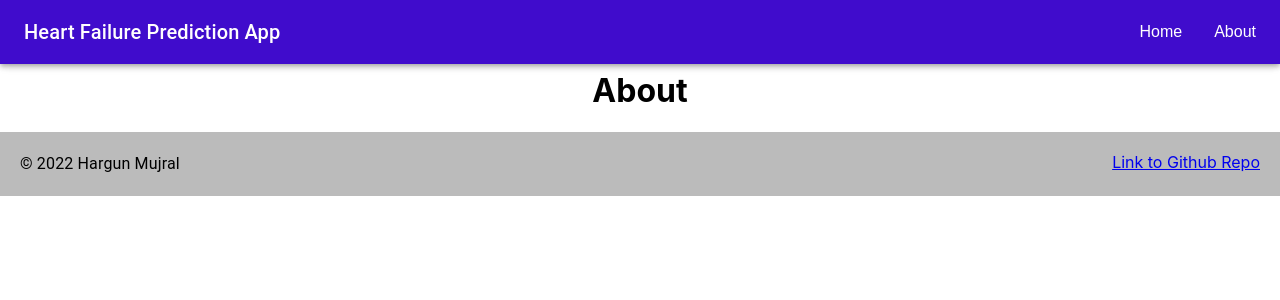
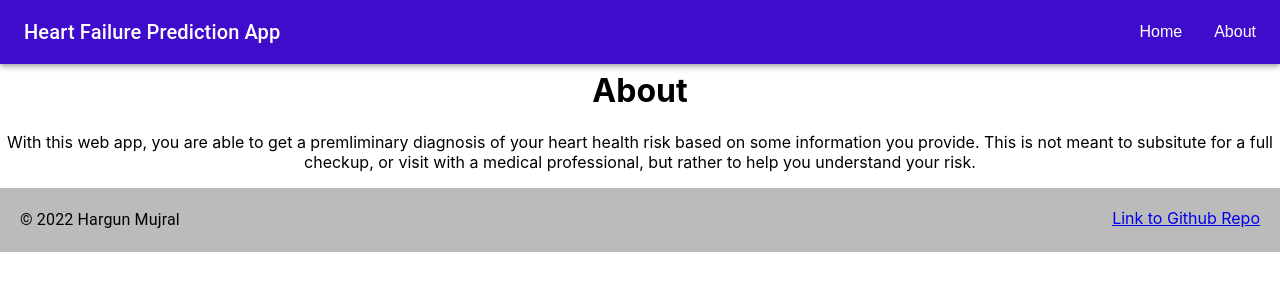
Before and after one commit to hargunmujral/Heart-Failure-Prediction, a React (Create React App) app in the folder frontend/: page /about in a window 1280 px wide. Shown: the top 300 px of the page. Built offline with nearby package versions, Linux system fonts and the light colour scheme.

Commit message:
about page

```diff
--- a/frontend/src/About.js
+++ b/frontend/src/About.js
@@ -6,8 +6,23 @@ function About() {
         <div>
             <HeaderBreak/>
             <h1>About</h1>
+            <div className="about">
+            <div class="container">
+                <div class="row align-items-center my-5">
+                <div class="col-lg-7">
+                </div>
+                <div class="col-lg-5">
+                    <p>
+                    With this web app, you are able to get a premliminary diagnosis of your heart health risk
+                    based on some information you provide. This is not meant to subsitute for a full checkup, or
+                    visit with a medical professional, but rather to help you understand your risk.
+                    </p>
+                </div>
+                </div>
+            </div>
+            </div>
         </div>
-    );
-}
+            );
+          }
 
 export default About;
--- a/frontend/src/components/user.js
+++ b/frontend/src/components/user.js
@@ -2,6 +2,7 @@ import React from 'react';
 import { Formik, Form } from 'formik';
 import { Button, TextField } from '@mui/material';
 import { makeStyles } from '@mui/styles';
+import { useState } from 'react';
 import * as Yup from 'yup';
 
 const useStyles = makeStyles(() => ({
@@ -22,6 +23,12 @@ const useStyles = makeStyles(() => ({
 
 export default function SubmitLogin() {
     const classes = useStyles();
+
+    const [passwordShown, setPasswordShown] = useState(false);
+
+    const togglePassword = () => {
+        setPasswordShown(!passwordShown);
+    }
 
     const initialValues = {
         Email: '',
@@ -47,15 +54,38 @@ export default function SubmitLogin() {
             {({ values, errors, touched, handleChange, handleSubmit, isSubmitting }) => (
                 <Form className={classes.form} onChange={handleChange} onSubmit={handleSubmit}>
                     <TextField name="Email" label="Email" value={values.Email} style={{ paddingBottom: '10px' }} />
-                    <TextField name="Password" label="Password" value={values.Password} style={{ paddingBottom: '10px' }} />
+                    <TextField type={passwordShown ? 'text' : 'password'} name="Password" label="Password" value={values.Password} style={{ paddingBottom: '10px' }} />
                     <br />
                     <Button
                         type="submit" variant="contained" color="primary"
                     >
                         Login
                     </Button>
+                    <Button
+                        onClick={togglePassword}>
+                        Show Password
+                    </Button>
                 </Form>
             )}
         </Formik>
     );
 }
+
+// export default function Password() {
+//     // Initialize a boolean state
+//     const [passwordShown, setPasswordShown] = useState(false);
+
+//     // Password toggle handler
+//     const togglePassword = () => {
+//       // When the handler is invoked
+//       // inverse the boolean state of passwordShown
+//       setPasswordShown(!passwordShown);
+//     };
+
+//     return (
+//       <div>
+//         <input type={passwordShown ? "text" : "password"} />
+//         <button onClick={togglePassword}>Show Password</button>
+//       </div>
+//     );
+//   }
```
